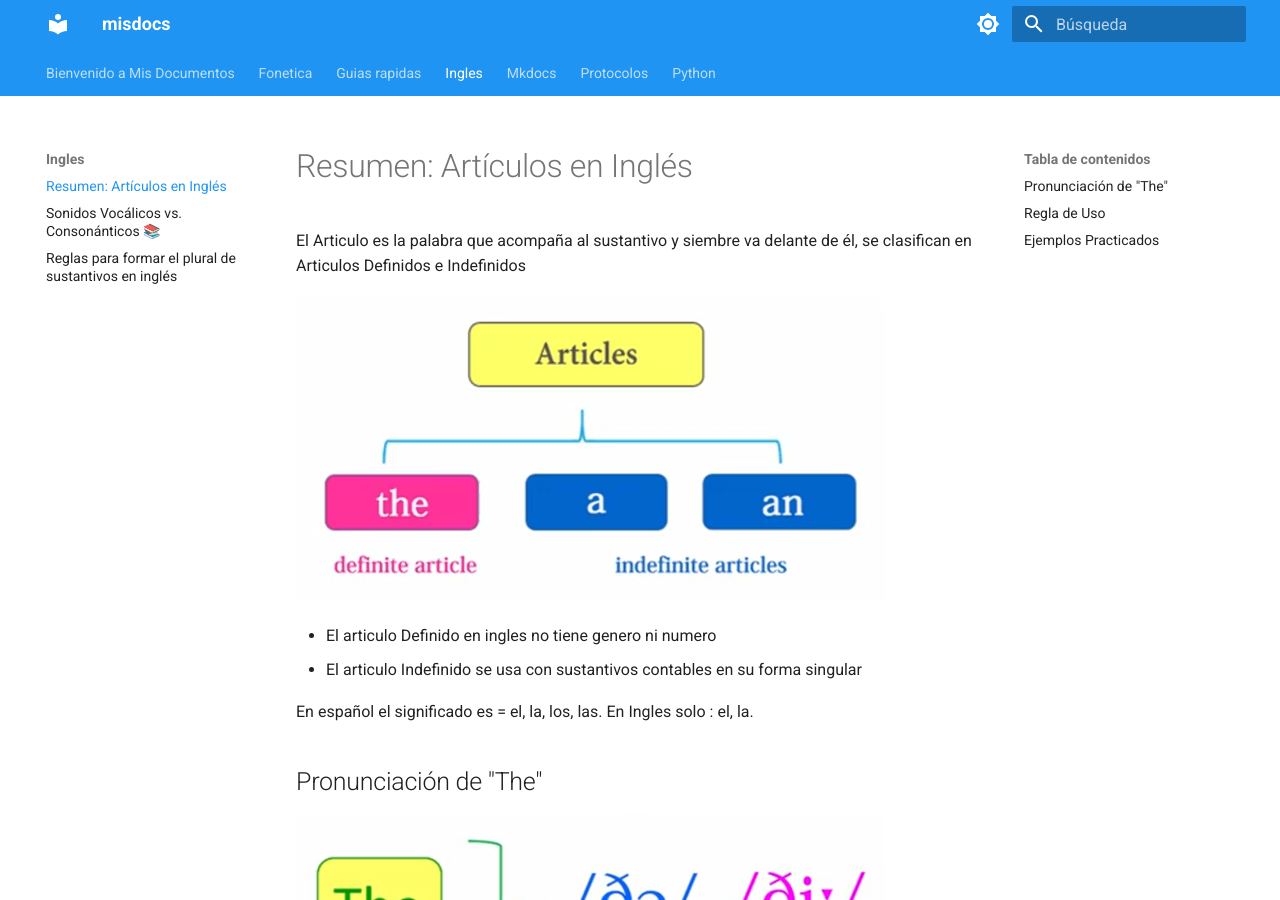
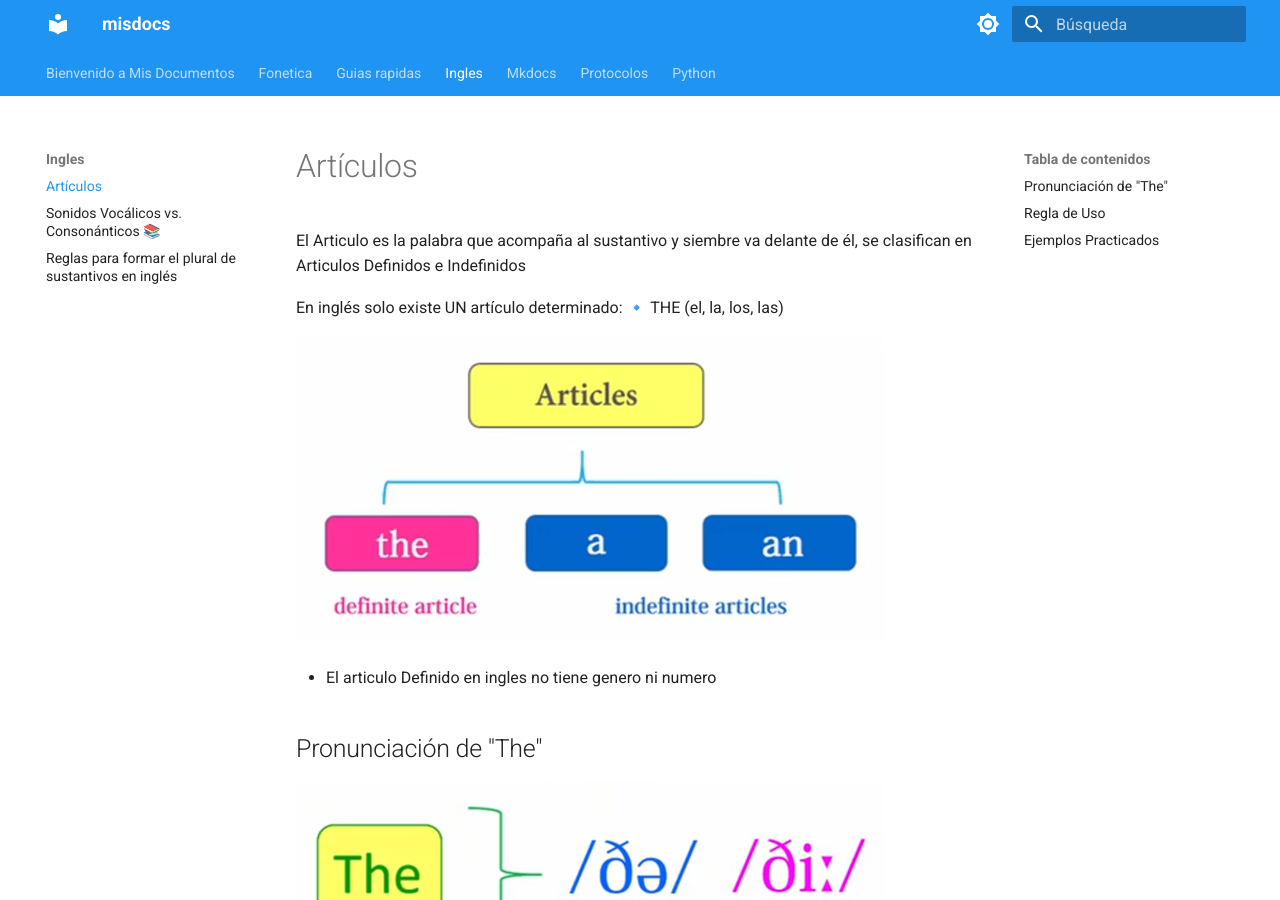
Before and after one commit to carloantonioc/misdocs, an MkDocs documentation site: the page built from docs/ingles/articulos.md, in a window 1280 px wide and 900 px high. Built offline with MkDocs 1.6.1 and Material for MkDocs 9.7.7, drawn with Linux system fonts in a browser that asks for light colours; some of the changed text lies outside the part shown.

Commit message:
Actualización de documentación

```diff
--- a/docs/ingles/articulos.md
+++ b/docs/ingles/articulos.md
@@ -1,17 +1,13 @@
-# Resumen: Artículos en Inglés
+# Artículos
 
 El Articulo es la palabra que acompaña al sustantivo y siembre va delante de él, se clasifican en Articulos Definidos e Indefinidos
 
+En inglés solo existe UN artículo determinado:
+🔹 THE (el, la, los, las)
+
 ![the](../../assets/imagenes/articulos.png)
 
-
-
 - El articulo Definido en ingles no tiene genero ni numero
-- El articulo Indefinido se usa con sustantivos contables en su forma singular
-
-En español el significado es = el, la, los, las.
-En Ingles solo : el, la.
-
 
 ## Pronunciación de "The"
 
```
Also changed, not shown: other parts of docs/ingles/articulos.md (+1 -0 lines).
